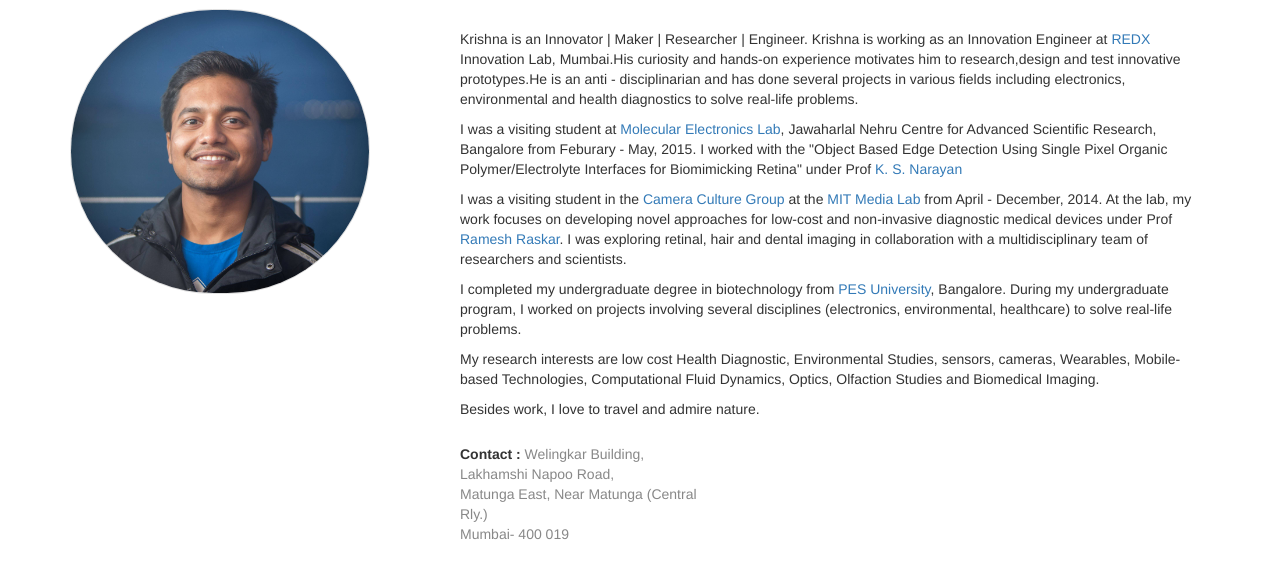
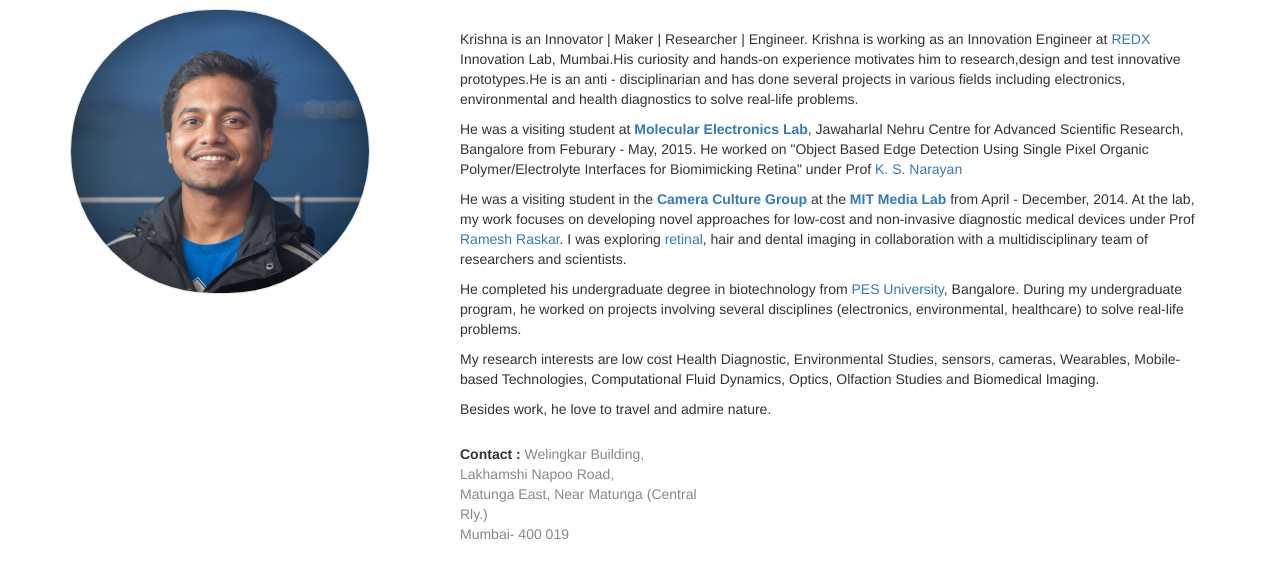
Before and after one commit to krishnarastogi/krishnarastogi.github.io, a plain HTML site: page index.html in a window 1280 px wide. Shown: the part 140-703 px from the top of the page. Drawn offline with nearby package versions, Linux system fonts and the light colour scheme.

Commit message:
updated bio

```diff
--- a/index.html
+++ b/index.html
@@ -88,19 +88,19 @@
 
                 <p>Krishna is an Innovator | Maker | Researcher | Engineer. Krishna is working as an Innovation Engineer at <a href ="http://www.redx.io/" target="_blank">REDX</a> Innovation Lab, Mumbai.His curiosity and hands-on experience motivates him to research,design and test innovative prototypes.He is an anti - disciplinarian and has done several projects in various fields including electronics, environmental and health diagnostics to solve real-life problems.
 
-                <p>I was a visiting student at <a href ="http://www.jncasr.ac.in/mel/" target="_blank">Molecular Electronics Lab</a>, Jawaharlal Nehru Centre for Advanced Scientific Research, Bangalore from Feburary - May, 2015. I worked with the "Object Based Edge Detection Using Single Pixel Organic Polymer/Electrolyte Interfaces for Biomimicking Retina" under Prof <a href= "http://www.jncasr.ac.in/narayan/" target="_blank"> K. S. Narayan</a></p>
+                <p>He was a visiting student at <a href ="http://www.jncasr.ac.in/mel/" target="_blank"><b>Molecular Electronics Lab</b></a>, Jawaharlal Nehru Centre for Advanced Scientific Research, Bangalore from Feburary - May, 2015. He worked on "Object Based Edge Detection Using Single Pixel Organic Polymer/Electrolyte Interfaces for Biomimicking Retina" under Prof <a href= "http://www.jncasr.ac.in/narayan/" target="_blank"> K. S. Narayan</a></p>
 
-                <p> I was a visiting student in the <a href= "http://cameraculture.media.mit.edu/" target="_blank">Camera Culture Group</a> at the <a href= "http://www.media.mit.edu/" target="_blank">MIT Media Lab </a> from April - December, 2014. At the lab, my work focuses on developing novel approaches for low-cost and non-invasive diagnostic medical devices under Prof <a href= "http://web.media.mit.edu/~raskar/" target="_blank"> Ramesh Raskar</a>. I was  exploring retinal, hair and dental imaging in collaboration with a multidisciplinary team of researchers and scientists.</p>
+                <p> He was a visiting student in the <a href= "http://cameraculture.media.mit.edu/" target="_blank"><b>Camera Culture Group</b></a> at the <a href= "http://www.media.mit.edu/" target="_blank"><b>MIT Media Lab</b></a> from April - December, 2014. At the lab, my work focuses on developing novel approaches for low-cost and non-invasive diagnostic medical devices under Prof <a href= "http://web.media.mit.edu/~raskar/" target="_blank"> Ramesh Raskar</a>. I was  exploring <a href = "http://www.krishnarastogi.com/retinal-imaging" target ="blank">retinal</a>, hair and dental imaging in collaboration with a multidisciplinary team of researchers and scientists.</p>
 
                 <!--<li><b>Retinal Imaging</b>: Developing an imaging set-up to quantitatively analyze retinal and systemic disease manifestations that appear in the retinal blood vessel structure. </li>
                 <li><b>Hair Imaging</b>: Establishing an imaging tool that will enable hair cuticle analysis to differentiate between healthy and damaged hair.</li>
                 <li><b>Dental imaging</b>: Working on an imaging approach for the oral cavity that could be used on a daily basis and could provide predictive analysis of oral health.</li>
                 <br/>-->
-                <p>I completed my undergraduate degree in biotechnology from <a href= "http://pes.edu/programs/pesit" target="_blank">PES University</a>, Bangalore. During my undergraduate program, I worked on projects involving several disciplines (electronics, environmental, healthcare) to solve real-life problems.</p>
+                <p>He completed his undergraduate degree in biotechnology from <a href= "http://pes.edu/programs/pesit" target="_blank">PES University</a>, Bangalore. During my undergraduate program, he worked on projects involving several disciplines (electronics, environmental, healthcare) to solve real-life problems.</p>
 
                 <p>My research interests are low cost Health Diagnostic, Environmental Studies, sensors, cameras, Wearables, Mobile-based Technologies, Computational Fluid Dynamics, Optics, Olfaction Studies and Biomedical Imaging.</p>
 
-                <p>Besides work, I love to travel and admire nature.</p>
+                <p>Besides work, he love to travel and admire nature.</p>
                 </p>
                 <div class="col-md-4 portfolio-item">
                 <p>
@@ -110,7 +110,6 @@
                 Matunga East, Near Matunga (Central Rly.)<br/>
                 Mumbai- 400 019<br/><br/>
                 </font>
-                <a href="mailto:krsna@media.mit.edu" target="_blank">krsna@mit.edu</a> <br/>
                 <a href="mailto:krsnarastogi@gmail.com" target="_blank">krsnarastogi@gmail.com</a> <br/>
                 <a href="https://www.facebook.com/krishna.rastogi06" target="_blank"><i class="fa fa-facebook-square fa-3x"></i> </a>
                 <a href="https://twitter.com/krsnarastogi" target="_blank"> <i class="fa fa-twitter-square fa-3x"></i> </a>
```
